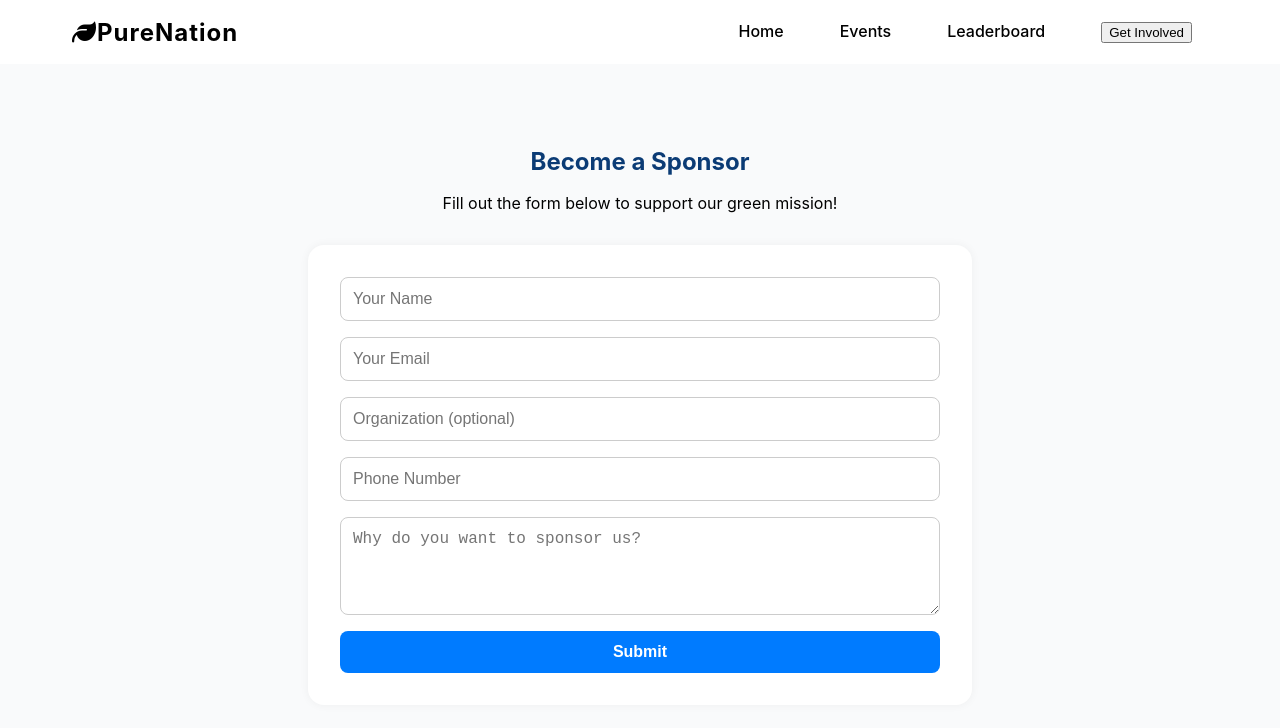
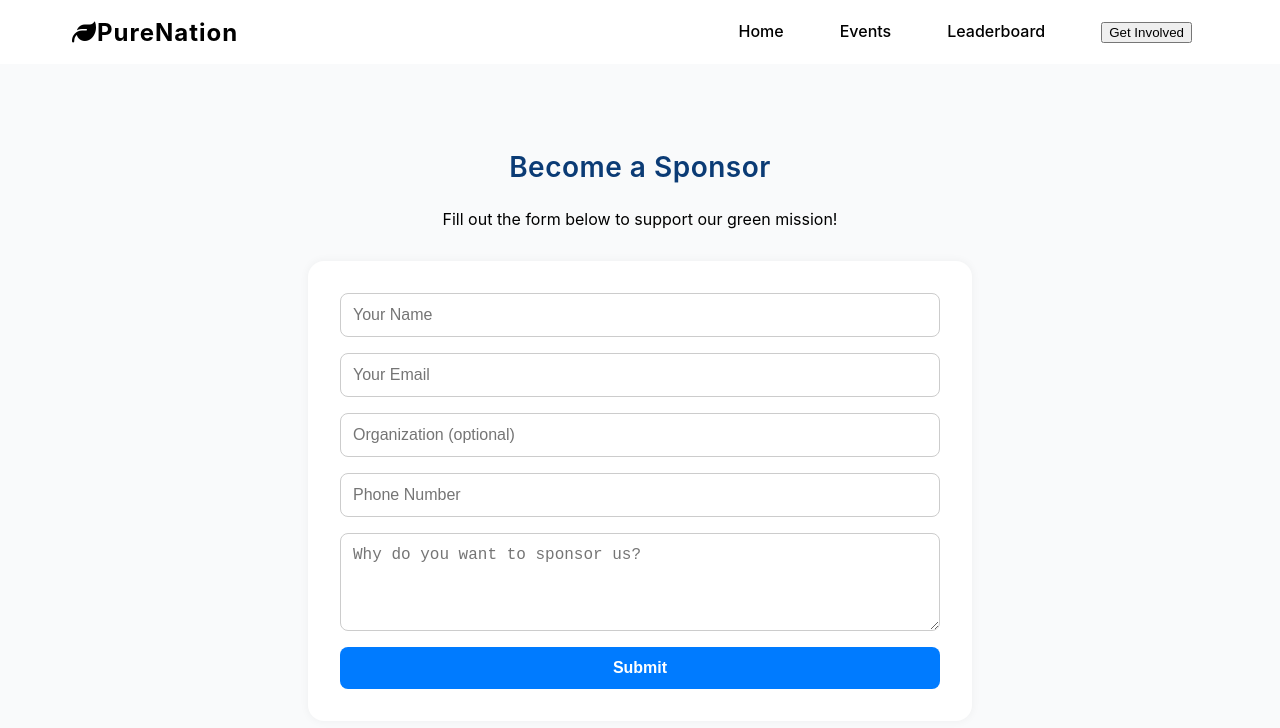
Before and after one commit to Lathusan2002/PureNation, a plain HTML site: page sponsor.html in a window 1280 px wide. Shown: the top 728 px of the page. Drawn offline with Linux system fonts and the light colour scheme.

Commit message:
modify sponsor.html

```diff
--- a/sponsor.html
+++ b/sponsor.html
@@ -15,11 +15,15 @@
         background-color: #f9fafb;
       }
 
-      .sponsor-form-section h2 {
-        text-align: center;
-        margin-bottom: 1rem;
-        color: var(--primary, #0b3b75);
-      }
+    .sponsor-form-section h2 {
+  text-align: center;
+  margin-bottom: 1.5rem;
+  font-size: 1.75rem;
+  font-weight: 600;
+  color: var(--primary, #0b3b75);
+  letter-spacing: 0.5px;
+}
+
 
       .sponsor-form-section p {
         text-align: center;
```
